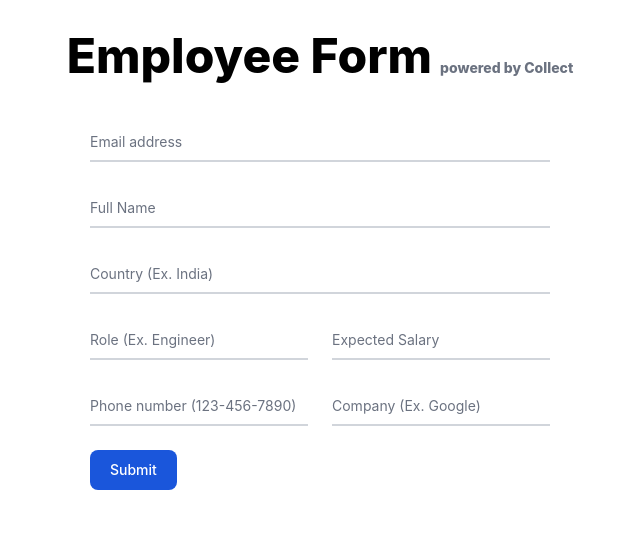
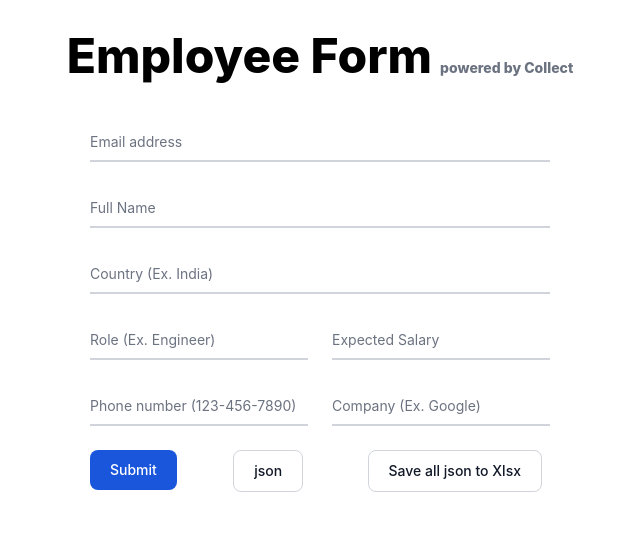
Before and after one commit to subh-23/collect-data-form, a Node server app: template views/index.ejs in a window 1280 px wide. Shown: the top 550 px of the page, without its empty margins (320-960 px from the left). Run offline with Node 20, Linux system fonts and the light colour scheme; the template is opened without the code that fills it, so the values that code supplies are empty; some libraries are stand-ins or nearby versions.

Commit message:
added button for better understanding

```diff
--- a/routes/index.js
+++ b/routes/index.js
@@ -1,7 +1,7 @@
 const express = require('express');
 const router = express.Router();
 const User = require('../model/userSchema');
-const generateXlsx = require('../generateCSV');
+const generateXlsx = require('../generateXlsx');
 
 //render main Employee form
 router.get('/', (req, res) => {
@@ -58,7 +58,7 @@ router.get('/error', (req, res) => {
 router.get('/generate-xlsx', async (req, res) => {
     try {
         generateXlsx();
-        res.status(200).send('Excel file generated successfully');
+        res.status(200).send('Excel file generated successfully, check your folder');
     } catch (error) {
         res.startus(500).redirect('/error');
     }
--- a/views/index.ejs
+++ b/views/index.ejs
@@ -20,6 +20,7 @@
 
         <div class="flex justify-center items-center pt-10">
             <form action="/" method="post">
+                <div class="flex-col">
                     <div class="relative z-0 mb-6 w-full group">
                         <input type="email" name="email" id="email"
                             class="block py-2.5 px-0 w-full text-sm text-gray-900 bg-transparent border-0 border-b-2 border-gray-300 appearance-none dark:text-white dark:border-gray-600 dark:focus:border-blue-500 focus:outline-none focus:ring-0 focus:border-blue-600 peer"
@@ -80,8 +81,21 @@
                                 (Ex. Google)</label>
                         </div>
                     </div>
+                </div>
+                <div class="flex justify-between">
+                    <div>
                         <button type="submit"
                             class="text-white bg-blue-700 hover:bg-blue-800 focus:ring-4 focus:outline-none focus:ring-blue-300 font-medium rounded-lg text-sm w-full sm:w-auto px-5 py-2.5 text-center dark:bg-blue-600 dark:hover:bg-blue-700 dark:focus:ring-blue-800">Submit</button>
+                    </div>
+                    <div>
+                        <button onclick="location.href='/all'"
+                            class="text-gray-900 bg-white border border-gray-300 focus:outline-none hover:bg-gray-100 focus:ring-4 focus:ring-gray-200 font-medium rounded-lg text-sm px-5 py-2.5 mr-2 mb-2 dark:bg-gray-800 dark:text-white dark:border-gray-600 dark:hover:bg-gray-700 dark:hover:border-gray-600 dark:focus:ring-gray-700">json</button>
+                    </div>
+                    <div>
+                        <button onclick="location.href='/generate-xlsx'"
+                            class="text-gray-900 bg-white border border-gray-300 focus:outline-none hover:bg-gray-100 focus:ring-4 focus:ring-gray-200 font-medium rounded-lg text-sm px-5 py-2.5 mr-2 mb-2 dark:bg-gray-800 dark:text-white dark:border-gray-600 dark:hover:bg-gray-700 dark:hover:border-gray-600 dark:focus:ring-gray-700">Save all json to Xlsx</button>
+                    </div>
+                </div>
             </form>
 
         </div>
```
Also changed, not shown: generateXlsx.js (renamed from generateCSV.js). Lines whose indentation alone changed are shown as unchanged.
